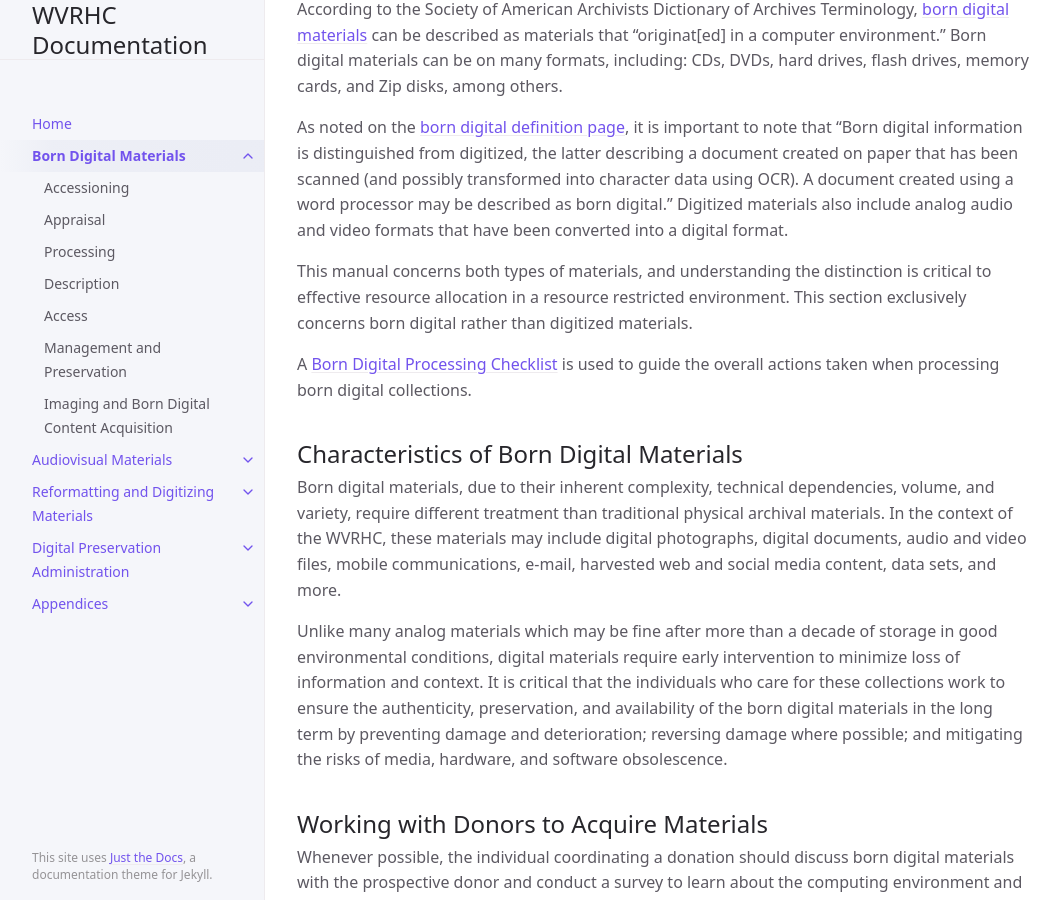
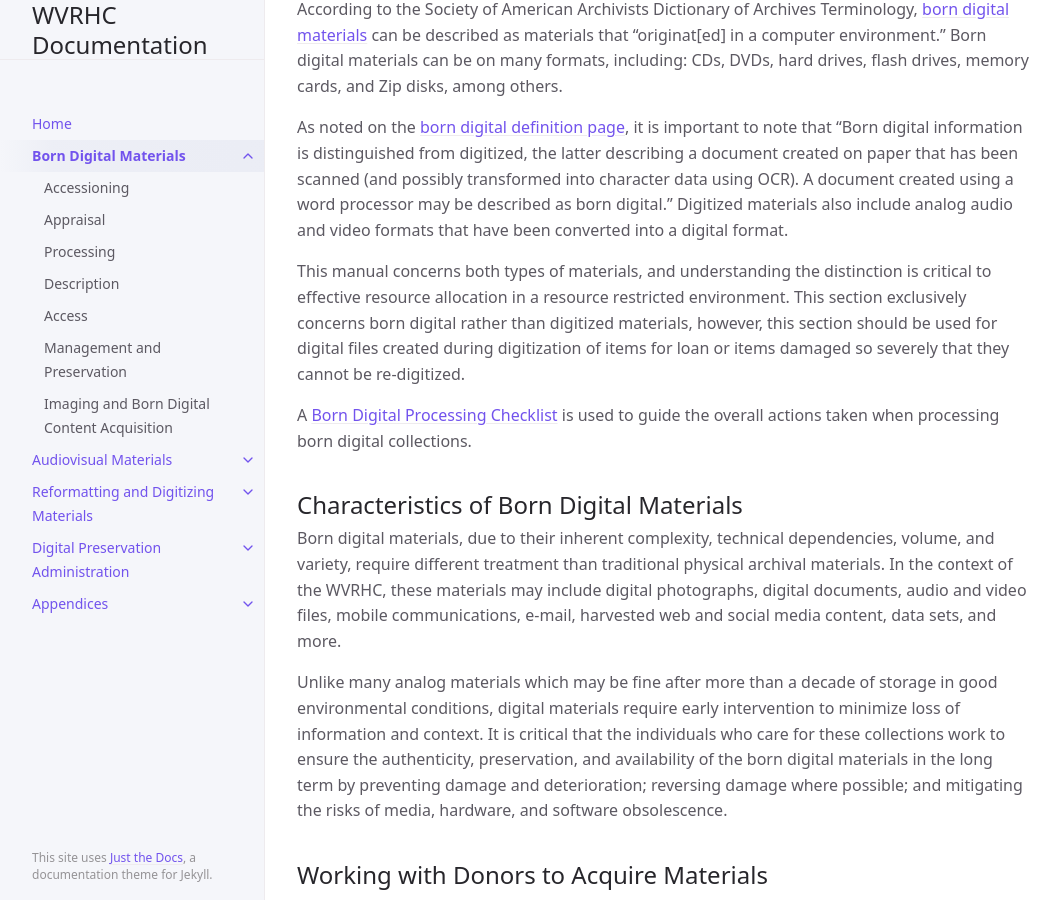
Before and after one commit to elizajames/digital-preservation-documentation, a Jekyll site: the page built from docs/Born-Digital-Materials/born-digital-materials.md, in a window 1280 px wide and 900 px high, scrolled down 394 px. Shown: the whole window, without its empty margins (107-1167 px from the left). Built offline with Jekyll 4.4.1, drawn with Linux system fonts in a browser that asks for light colours.

Commit message:
Update born-digital-materials.md

```diff
--- a/docs/Born-Digital-Materials/born-digital-materials.md
+++ b/docs/Born-Digital-Materials/born-digital-materials.md
@@ -21,7 +21,7 @@ According to the Society of American Archivists Dictionary of Archives Terminolo
 
 As noted on the [born digital definition page](https://dictionary.archivists.org/entry/born-digital.html), it is important to note that "Born digital information is distinguished from digitized, the latter describing a document created on paper that has been scanned (and possibly transformed into character data using OCR). A document created using a word processor may be described as born digital." Digitized materials also include analog audio and video formats that have been converted into a digital format.
 
-This manual concerns both types of materials, and understanding the distinction is critical to effective resource allocation in a resource restricted environment. This section exclusively concerns born digital rather than digitized materials.
+This manual concerns both types of materials, and understanding the distinction is critical to effective resource allocation in a resource restricted environment. This section exclusively concerns born digital rather than digitized materials, however, this section should be used for digital files created during digitization of items for loan or items damaged so severely that they cannot be re-digitized.
 
 A [Born Digital Processing Checklist](https://elizajames.github.io/digital-preservation-documentation/assets/files/BornDigitalProcessingChecklist.docx) is used to guide the overall actions taken when processing born digital collections.
 
```
